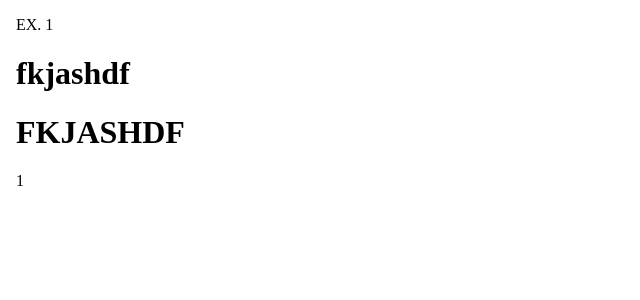
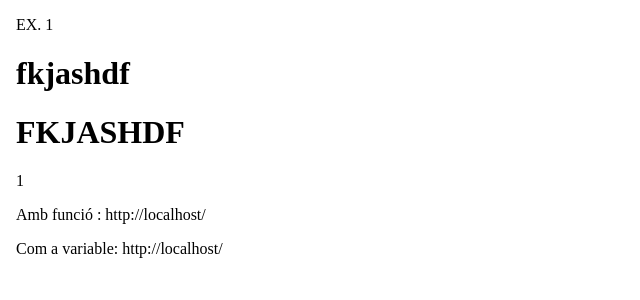
Before and after one commit to DAE94/Angular-DOM, an Angular app: page / in a window 1280 px wide. Shown: the top 300 px of the page, without its empty margins (0-640 px from the left). Built offline with nearby package versions, Linux system fonts and the light colour scheme.

Commit message:
Exercici 2

```diff
--- a/src/app/comp-a/comp-a.component.html
+++ b/src/app/comp-a/comp-a.component.html
@@ -3,6 +3,8 @@
   <h1 id="titol">fkjashdf</h1>
   <h1 id="titolMayus"></h1>
   <p id="valor">{{compA.valor}}</p>
+  <p>Amb funció : {{url()}}</p>
+  <p>Com a variable: {{docUrl}}</p>
 
 
 </body>
--- a/src/app/comp-a/comp-a.component.ts
+++ b/src/app/comp-a/comp-a.component.ts
@@ -18,6 +18,8 @@ export class CompAComponent implements OnInit{
   }
   ngOnInit (){
     this.toMayus();
+    this.url();
+
   }
 
   toMayus(){
@@ -29,5 +31,12 @@ export class CompAComponent implements OnInit{
     // nodeTitol.innerHTML = this.compA.nom.toUpperCase();
   }
 
+  //---> Ex.2 <---//
+  //Amb funció
+  url() {
+    return document.location;
+  }
+  //Com a variable
+  docUrl = document.location;
 
 }
--- a/src/index.html
+++ b/src/index.html
@@ -9,5 +9,6 @@
 </head>
 <body>
   <app-root></app-root>
+  <p></p>
 </body>
 </html>
```
Also changed, not shown: src/app/funcions.js (added).
